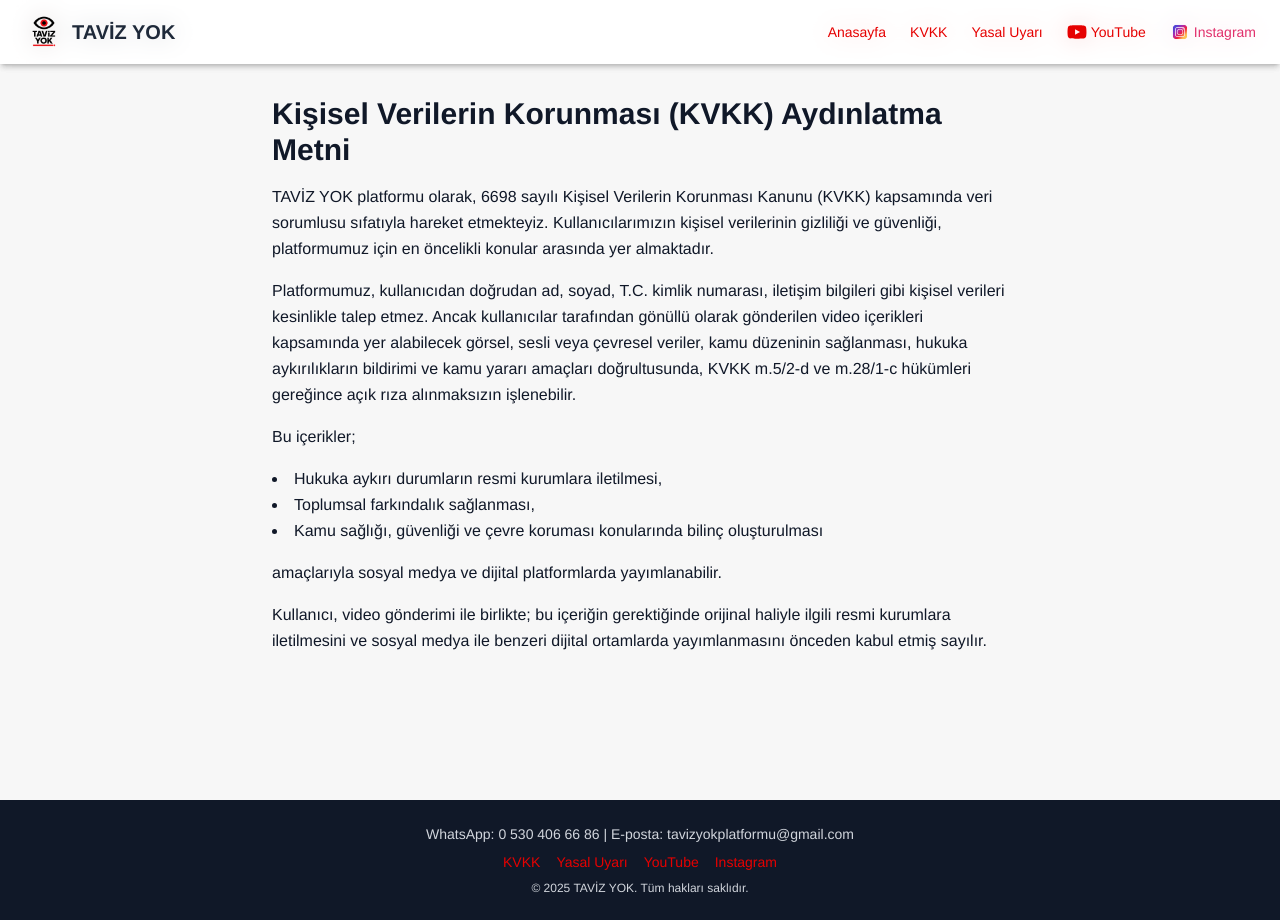
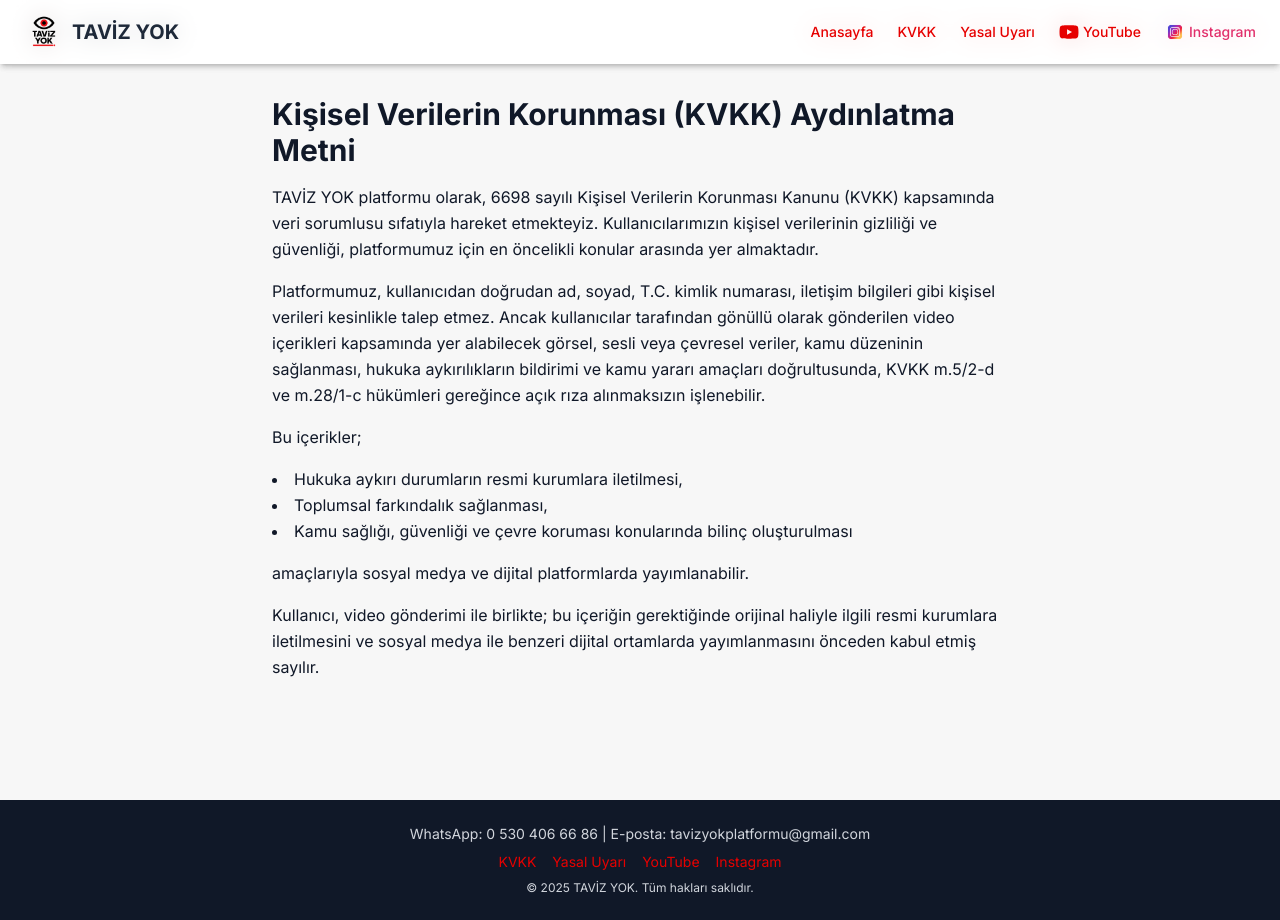
Before and after one commit to GurhanAksoy/tavizyok-website, a Next.js app: page /kvkk in a window 1280 px wide. Built offline with nearby package versions, Linux system fonts and the light colour scheme.

Commit message:
Update layout.js

```diff
--- a/src/app/layout.js
+++ b/src/app/layout.js
@@ -1,6 +1,4 @@
 // src/app/layout.js
-
-'use client';
 
 import './globals.css';
 import { Inter } from 'next/font/google';
@@ -85,7 +83,7 @@ export default function RootLayout({ children }) {
           }}
         />
       </head>
-      <body className="antialiased font-sans bg-white text-black">
+      <body className={`${inter.className} antialiased font-sans bg-white text-black`}>
         <Navbar />
         {children}
         <footer className="bg-gray-900 text-gray-300 text-sm text-center py-6">
```
